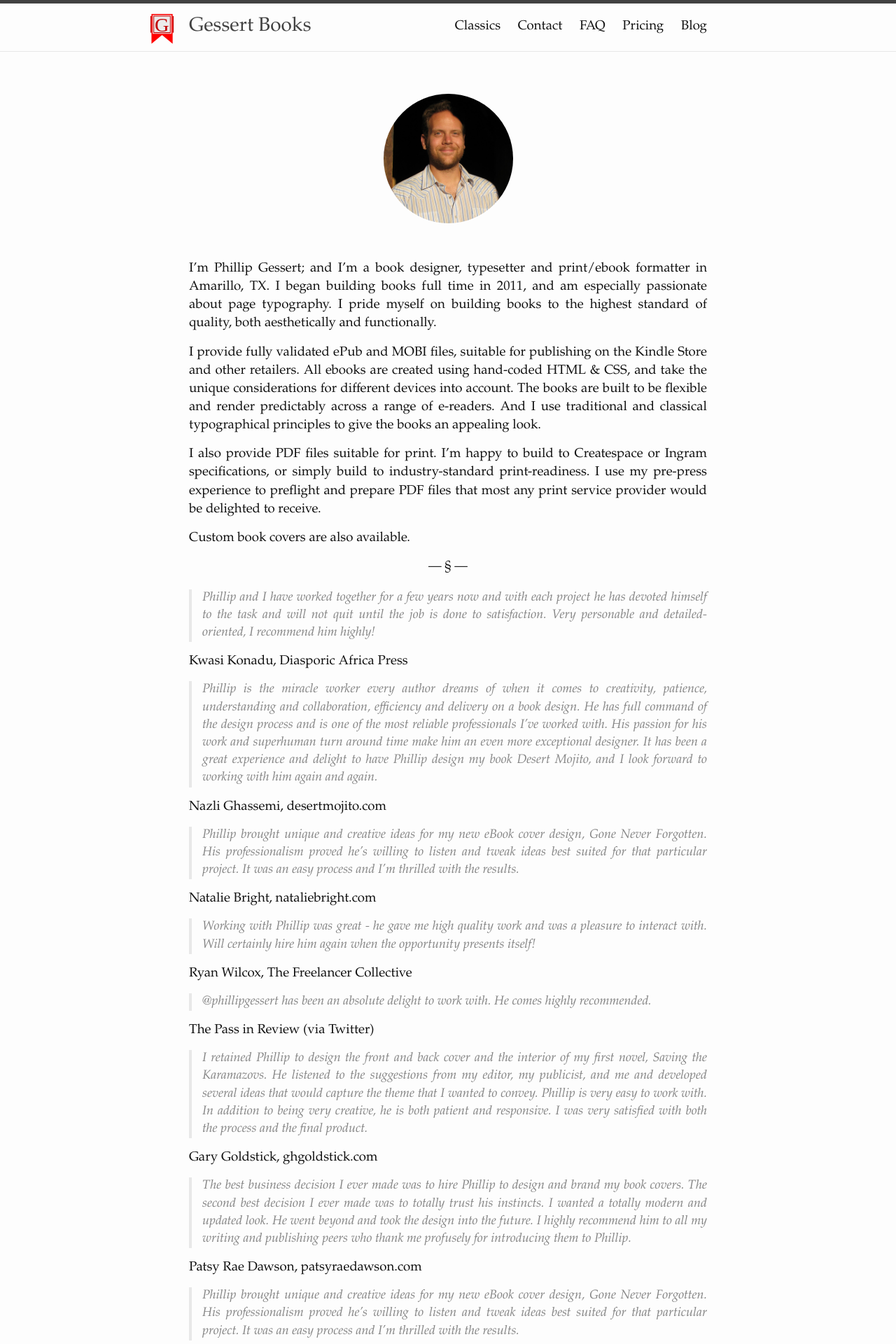
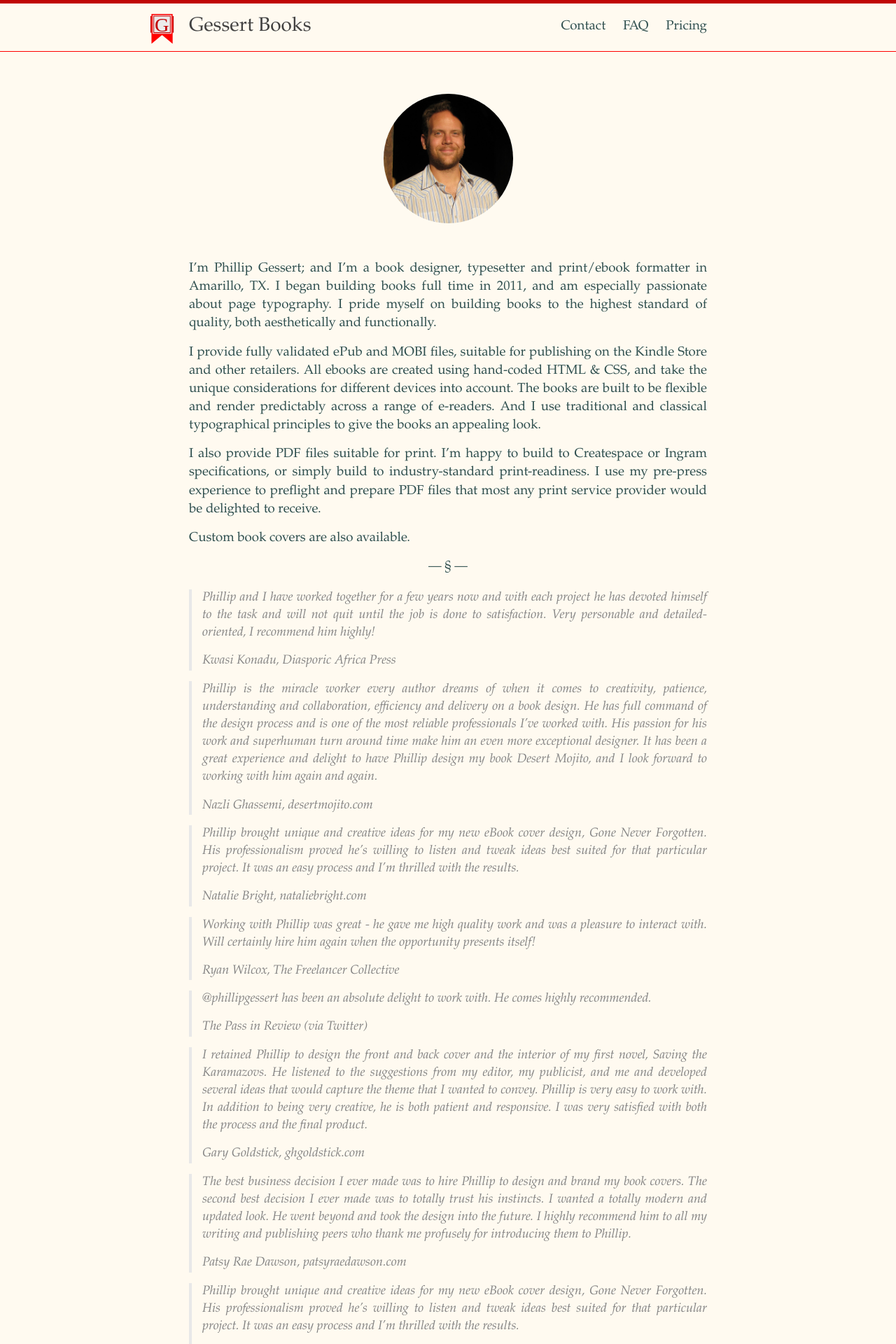
Before and after one commit to phillipgessert/phillipgessert.github.io, a Jekyll site: the page built from index.md, in a window 1280 px wide. Shown: the top 1920 px of the page at 70% size. Built offline with Jekyll 4.4.1, drawn with Linux system fonts in a browser that asks for light colours.

Commit message:
color tweaks, todo and readme added

```diff
--- /dev/null
+++ b/_includes/sidebar.html
@@ -0,0 +1,13 @@
+<div class="sidebar">
+	<h1>Past Work</h1>
+		<ul class="post-list">
+		{% for post in site.posts %}
+      		<li>
+        		<h2>
+          			<a class="post-link" href="{{ post.url | prepend: site.baseurl }}">{{ post.title }}</a>
+        		</h2>
+      		</li>
+    	{% endfor %}
+  		</ul>
+<!--<p class="rss-subscribe">subscribe <a href="{{ "/feed.xml" | prepend: site.baseurl }}">via RSS</a></p>-->
+</div>
--- a/_layouts/default.html
+++ b/_layouts/default.html
@@ -6,7 +6,7 @@
   <body>
 
     {% include header.html %}
-
+     {% include sidebar.html %}
     <div class="page-content">
       <div class="wrapper">
         {{ content }}
--- a/_layouts/page.html
+++ b/_layouts/page.html
@@ -10,5 +10,4 @@
   <div class="post-content">
     {{ content }}
   </div>
-
 </article>
--- a/_sass/_custom.scss
+++ b/_sass/_custom.scss
@@ -67,3 +67,31 @@
 hr {
 	border: none;
 }
+
+.sidebar {
+	font-family: Futura, sans-serif;
+	color: darkgrey;
+	h1 {
+		font-size: .75em;
+		text-transform: uppercase;
+		letter-spacing: .125em;
+	}
+	li h2 a{
+		font-size: .375em;
+		text-transform: uppercase;
+		letter-spacing: .125em;
+		color: darkgrey;
+		margin-bottom: 0;
+	}
+	width: 10%;
+	float: left;
+	display: none;
+}
+
+.post-list > li {
+	margin-bottom: .5em !important;
+}
+
+.post-content {
+	padding-right: -25% !important;
+}
--- a/_sass/_layout.scss
+++ b/_sass/_layout.scss
@@ -1,9 +1,14 @@
+// My variables
+$secondary-color: #FF0000;
+$tertiary-color: #C00505;
+
+
 /**
  * Site header
  */
 .site-header {
-    border-top: 5px solid $grey-color-dark;
-    border-bottom: 1px solid $grey-color-light;
+    border-top: 5px solid $tertiary-color;
+    border-bottom: 1px solid $secondary-color;
     min-height: 56px;
 
     // Positioning context for the mobile navigation icon
--- a/css/main.scss
+++ b/css/main.scss
@@ -15,8 +15,8 @@
 
 $spacing-unit:     30px;
 
-$text-color:       #111;
-$background-color: #fdfdfd;
+$text-color:       darkslategray;
+$background-color: floralwhite;
 $brand-color:      #2a7ae2;
 
 $grey-color:       #828282;
--- a/index.md
+++ b/index.md
@@ -13,36 +13,36 @@
 
 ---
 >Phillip and I have worked together for a few years now and with each project he has devoted himself to the task and will not quit until the job is done to satisfaction. Very personable and detailed-oriented, I recommend him highly!
-
-Kwasi Konadu, Diasporic Africa Press
+>
+> Kwasi Konadu, Diasporic Africa Press
 
 >Phillip is the miracle worker every author dreams of when it comes to creativity, patience, understanding and collaboration, efficiency and delivery on a book design. He has full command of the design process and is one of the most reliable professionals I’ve worked with. His passion for his work and superhuman turn around time make him an even more exceptional designer. It has been a great experience and delight to have Phillip design my book Desert Mojito, and I look forward to working with him again and again.
-
-Nazli Ghassemi, desertmojito.com
+>
+> Nazli Ghassemi, desertmojito.com
 
 > Phillip brought unique and creative ideas for my new eBook cover design, Gone Never Forgotten. His professionalism proved he’s willing to listen and tweak ideas best suited for that particular project. It was an easy process and I’m thrilled with the results.
-
-Natalie Bright, nataliebright.com
+>
+> Natalie Bright, nataliebright.com
 
 > Working with Phillip was great - he gave me high quality work and was a pleasure to interact with. Will certainly hire him again when the opportunity presents itself!
-
-Ryan Wilcox, The Freelancer Collective
+>
+> Ryan Wilcox, The Freelancer Collective
 
 > @phillipgessert has been an absolute delight to work with. He comes highly recommended.
-
-The Pass in Review (via Twitter)
+>
+> The Pass in Review (via Twitter)
 
 > I retained Phillip to design the front and back cover and the interior of my first novel, Saving the Karamazovs. He listened to the suggestions from my editor, my publicist, and me and developed several ideas that would capture the theme that I wanted to convey. Phillip is very easy to work with. In addition to being very creative, he is both patient and responsive. I was very satisfied with both the process and the final product.
-
-Gary Goldstick, ghgoldstick.com
+>
+> Gary Goldstick, ghgoldstick.com
 
 > The best business decision I ever made was to hire Phillip to design and brand my book covers. The second best decision I ever made was to totally trust his instincts. I wanted a totally modern and updated look. He went beyond and took the design into the future. I highly recommend him to all my writing and publishing peers who thank me profusely for introducing them to Phillip.
-
-Patsy Rae Dawson, patsyraedawson.com
+>
+> Patsy Rae Dawson, patsyraedawson.com
 
 > Phillip brought unique and creative ideas for my new eBook cover design, Gone Never Forgotten. His professionalism proved he’s willing to listen and tweak ideas best suited for that particular project. It was an easy process and I’m thrilled with the results.
-
-Natalie Bright, nataliebright.com
+>
+> Natalie Bright, nataliebright.com
 
 > ...words cannot describe the brilliant experience i had in the cooperation with my graphic designer, Phillip Gessert.
 >
@@ -51,17 +51,17 @@
 > I was originally recommended to Phillip by my editor in California. Again proving how it is possible to combine forces through the net... and achieve excellent results.
 >
 > There is no question in my mind, that I will approach him again for my next work; it was a true pleasure!
-
-Linda Ruth Horowitz, whilethesandswhisper.com
+>
+> Linda Ruth Horowitz, whilethesandswhisper.com
 
 > Phillip is a terrific collaborator and someone who can add value to any creative project. His dedication to understanding the motivations behind the work is impressive, and for me, led to outstanding results.
-
-David A. Kalis, davidakalis.com
+>
+> David A. Kalis, davidakalis.com
 
 > Whether he’s doing my covers or my interiors, Phillip Gessert never disappoints. In fact, he usually surprises—in a good way. His cover for my book BloodLight took my original idea and punted it into another dimension. I’ve lost count of the number of compliments I’ve received on it—even people who didn’t like the book rave about the cover!
 >
 > He’s just as good with interiors.  How many other designers out there take time to read a book from beginning to end—prose or poetry—then try to find just the right font to match the content and theme?
 >
 > Incredibly creative in his own right, Phillip is always receptive to the writer’s ideas and gives them the last word—he’s in no way overbearing. Just an overall fantastic designer for writers who want their books to make an impact from first sight to last page.
-
-Harambee K. Grey-Sun, nextpoet.net
+>
+> Harambee K. Grey-Sun, nextpoet.net
```
Also changed, not shown: classics.md (deleted, +0 -5 lines), projects.html (deleted, +0 -25 lines), readme.md (added), 1 other file.
